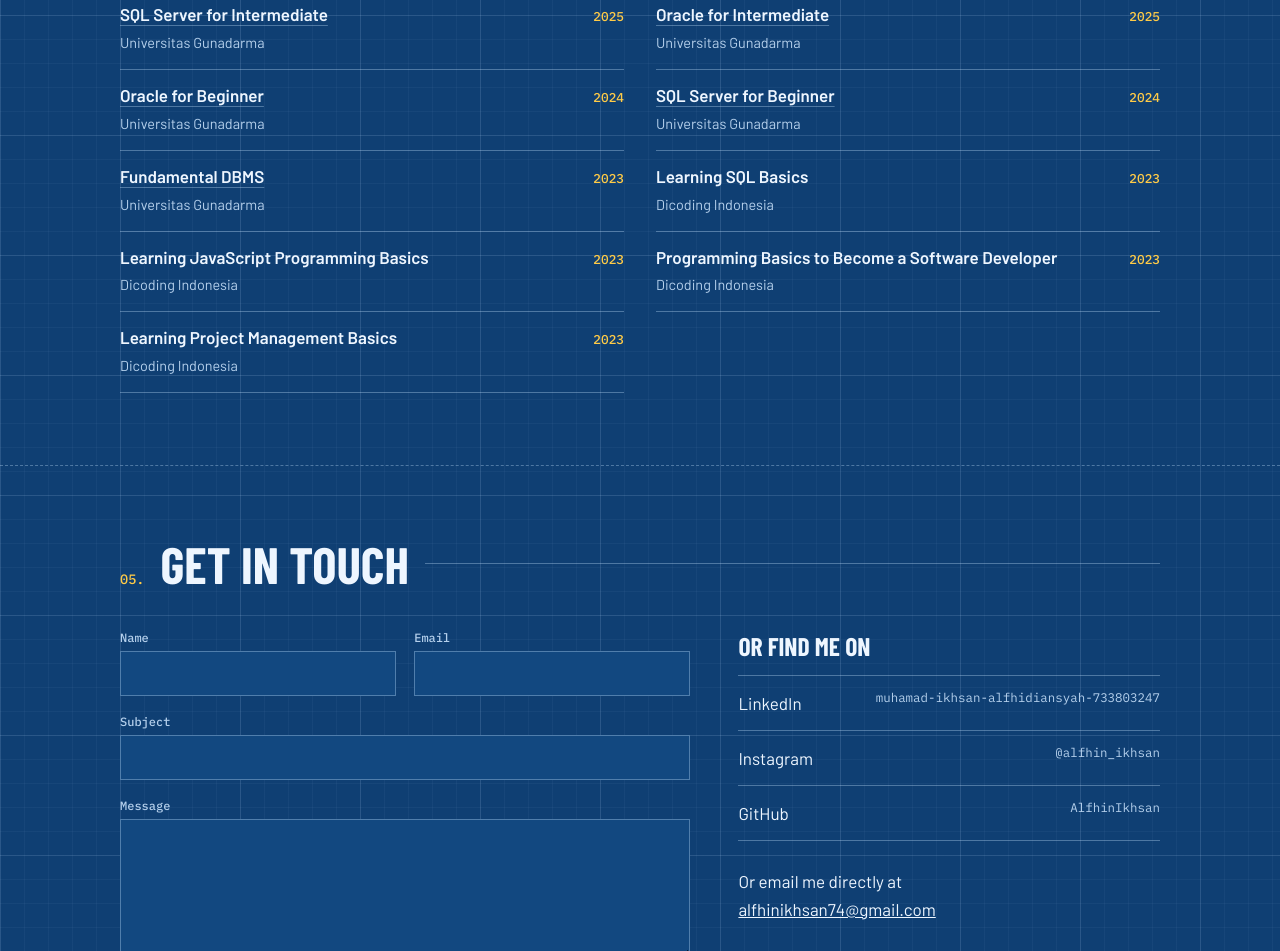
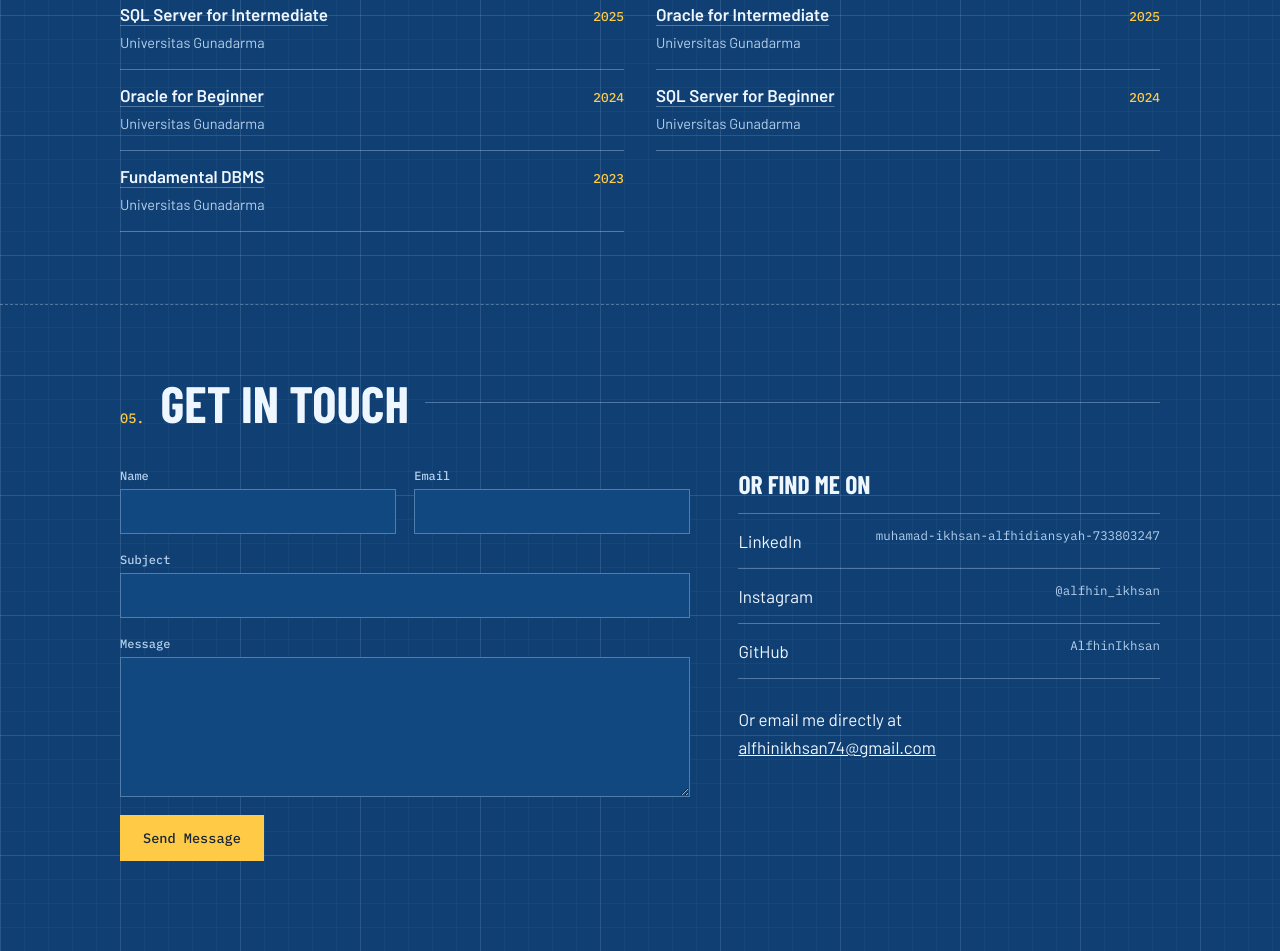
Before and after one commit to AlfhinIkhsan/portofolio, a plain HTML site: page index.html in a window 1280 px wide. Shown: the part 3705-4656 px from the top of the page. Drawn offline with nearby package versions, Linux system fonts and the light colour scheme.

Commit message:
Remove unlinked certificate entries
Co-authored-by: Copilot <223556219+Copilot@users.noreply.github.com>

```diff
--- a/index.html
+++ b/index.html
@@ -346,10 +346,6 @@ footer{padding-block:32px 40px}
         <li><div><strong><a href="certificates/gunadarma-oracle-beginner.pdf" target="_blank" rel="noopener">Oracle for Beginner</a></strong><span>Universitas Gunadarma</span></div><b>2024</b></li>
         <li><div><strong><a href="certificates/gunadarma-sql-server-beginner.pdf" target="_blank" rel="noopener">SQL Server for Beginner</a></strong><span>Universitas Gunadarma</span></div><b>2024</b></li>
         <li><div><strong><a href="certificates/gunadarma-fundamental-dbms.pdf" target="_blank" rel="noopener">Fundamental DBMS</a></strong><span>Universitas Gunadarma</span></div><b>2023</b></li>
-        <li><div><strong>Learning SQL Basics</strong><span>Dicoding Indonesia</span></div><b>2023</b></li>
-        <li><div><strong>Learning JavaScript Programming Basics</strong><span>Dicoding Indonesia</span></div><b>2023</b></li>
-        <li><div><strong>Programming Basics to Become a Software Developer</strong><span>Dicoding Indonesia</span></div><b>2023</b></li>
-        <li><div><strong>Learning Project Management Basics</strong><span>Dicoding Indonesia</span></div><b>2023</b></li>
       </ul>
     </div>
   </section>
```
